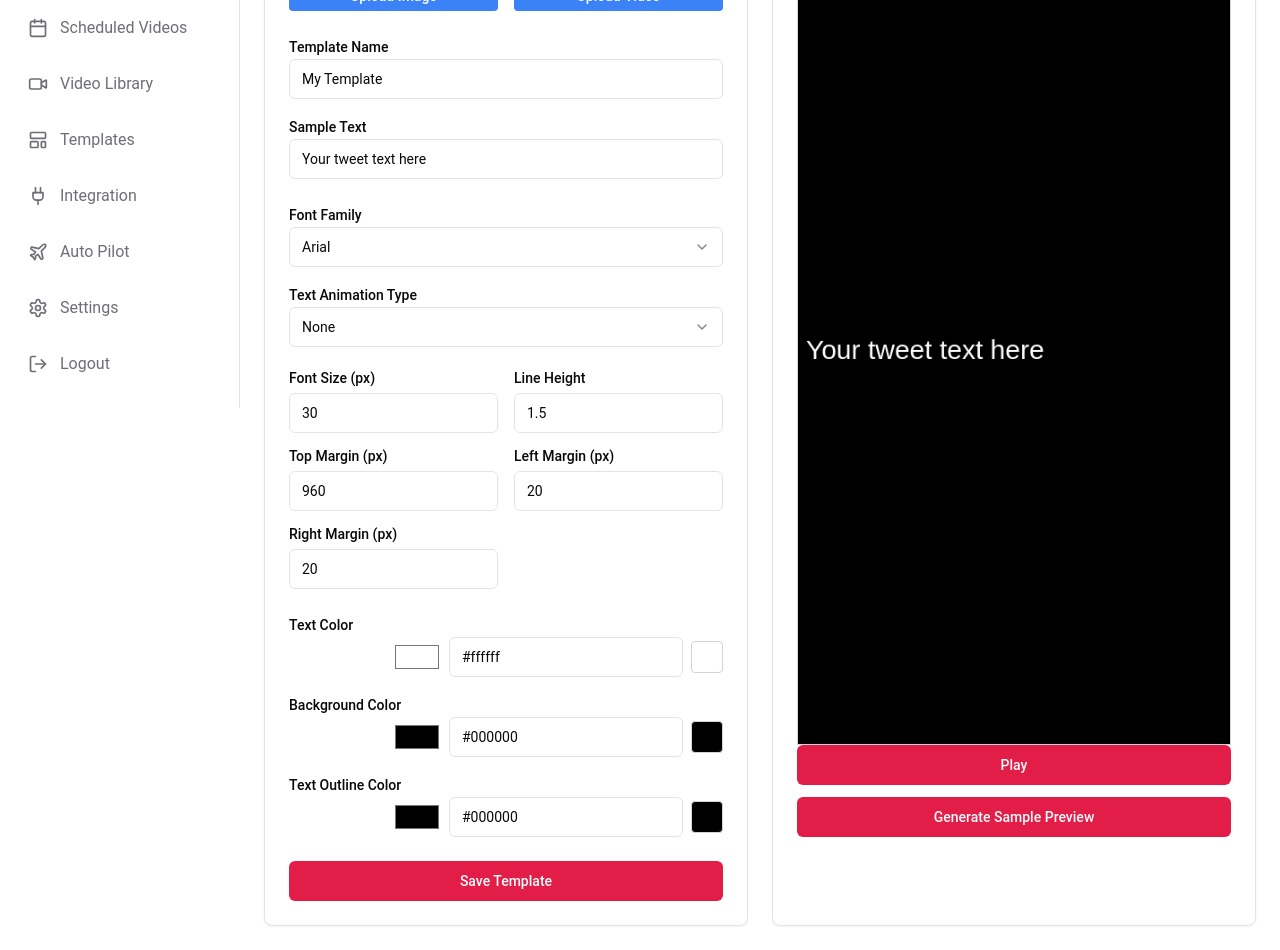
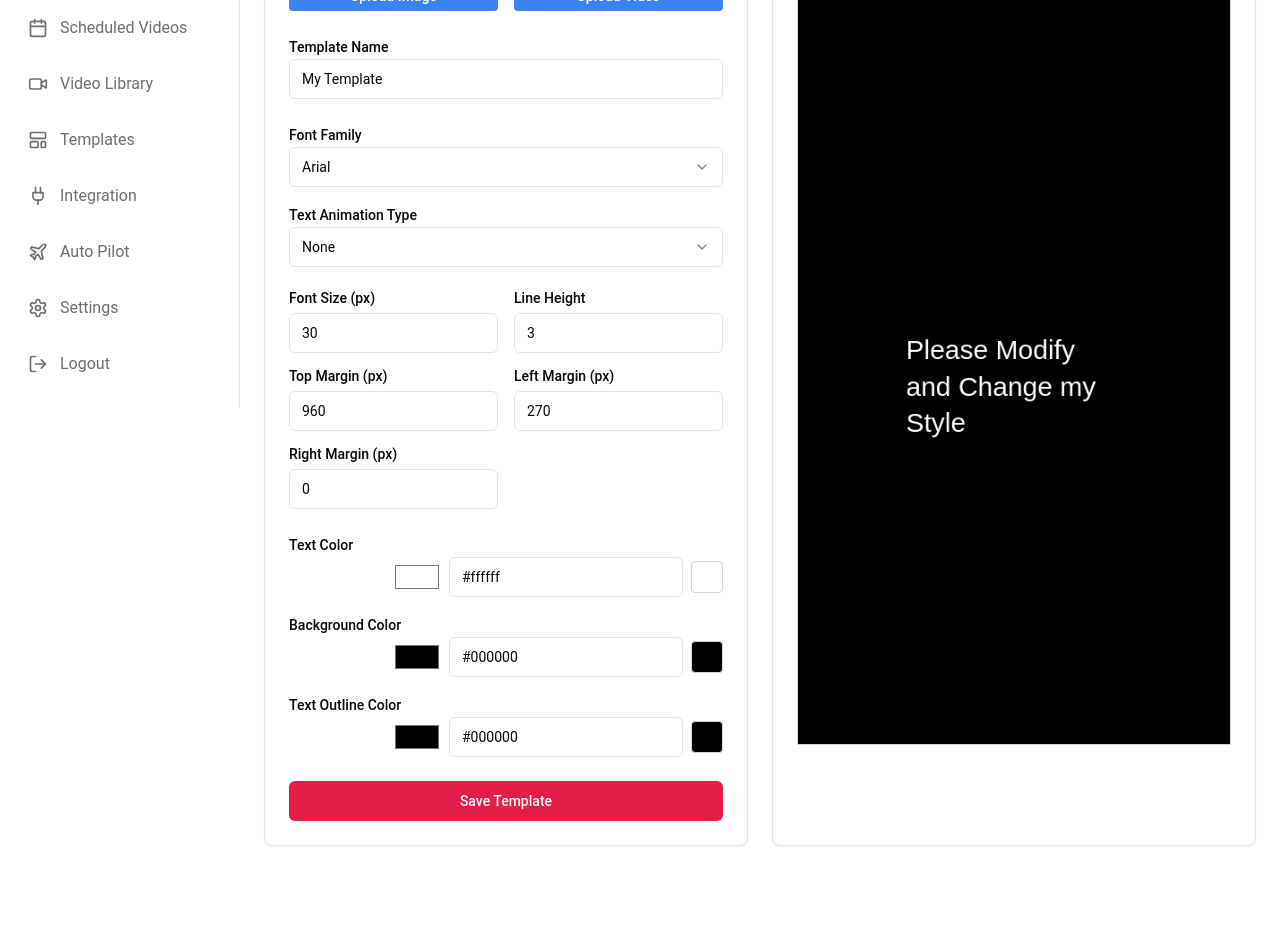
Before and after one commit to JoelOnyedika/Tweetflow, a React (Vite) app in the folder frontend/: page /1/templates/templatecreator in a window 1280 px wide. Shown: the part 240-1190 px from the top of the page. After the commit the page ends 1110 px from the top, so only its background shows below. Built offline with nearby package versions, Linux system fonts and the light colour scheme; no server answers.

Commit message:
Removed the socketio nonsense and remove the abilty for users to preview as it is pointless and also modified the preview to be more appealing by adding text wrap for users and modifying the suitable default values

```diff
--- a/frontend/package.json
+++ b/frontend/package.json
@@ -39,6 +39,7 @@
     "speak-tts": "^2.0.8",
     "tailwind-merge": "^2.5.2",
     "tailwindcss-animate": "^1.0.7",
+    "uuid": "^10.0.0",
     "zod": "^3.23.8"
   },
   "devDependencies": {
--- a/frontend/src/components/templates/ui/TemplateCreator.tsx
+++ b/frontend/src/components/templates/ui/TemplateCreator.tsx
@@ -5,6 +5,7 @@ import DashNavbar from "@/components/hero/DashNavbar";
 import Sidebar from "@/components/hero/Sidebar";
 import TemplateEdit from "./TemplateEdit";
 import TemplatePreview from "./TemplatePreview";
+import { useParams } from 'react-router-dom'
 
 // Constants for TikTok video dimensions
 export const TIKTOK_WIDTH = 1080;
@@ -12,17 +13,20 @@ export const TIKTOK_HEIGHT = 1920;
 export const CENTER_Y = TIKTOK_HEIGHT / 2;
 
 export default function TemplateCreator() {
+  const {id} = useParams()
   const [templateSettings, setTemplateSettings] = useState({
     media: null,
-    text: "Your tweet text here",
+    userId: id,
+    text: "Please Modify and Change my Style",
     fontFamily: "Arial",
+    isGenerated: false,
     fontSize: 30,
-    lineHeight: 1.5,
+    lineHeight: 3,
     textColor: "#ffffff",
     textOutline: "#000000",
     marginTop: CENTER_Y,
-    marginLeft: 20,
-    marginRight: 20,
+    marginLeft: 270,
+    marginRight: 0,
     textAnim: "None",
     templateName: "My Template",
     backgroundColor: "#000000",
--- a/frontend/src/components/templates/ui/TemplateEdit.tsx
+++ b/frontend/src/components/templates/ui/TemplateEdit.tsx
@@ -89,15 +89,6 @@ const TemplateEdit = ({ templateSettings, handleSettingChange, saveTemplate }) =
               className="w-full"
             />
           </div>
-          <div>
-            <Label htmlFor="text">Sample Text</Label>
-            <Input
-              id="text"
-              value={templateSettings.text}
-              onChange={(e) => handleSettingChange("text", e.target.value)}
-              className="w-full"
-            />
-          </div>
         </div>
 
         <div className="space-y-4">
--- a/frontend/src/components/templates/ui/TemplatePreview.tsx
+++ b/frontend/src/components/templates/ui/TemplatePreview.tsx
@@ -3,7 +3,7 @@ import { Card, CardContent } from "@/components/ui/card";
 import { TIKTOK_WIDTH, TIKTOK_HEIGHT } from "./TemplateCreator";
 import { Button } from "@/components/ui/button";
 import { useToast } from "@/components/customs/Toast";
-import io from 'socket.io-client';
+import {v4 as uuidV4} from 'uuid'
 
 const TemplatePreview = ({ templateSettings }) => {
   const canvasRef = useRef(null);
@@ -16,8 +16,6 @@ const TemplatePreview = ({ templateSettings }) => {
   const { showToast, ToastContainer } = useToast();
   const [isGenerating, setIsGenerating] = useState(false)
   const [progress, setProgress] = useState(0)
-
-  const socket = io(import.meta.env.VITE_CONVERTER_SERVER_URL);
 
 
   useEffect(() => {
@@ -88,21 +86,50 @@ const TemplatePreview = ({ templateSettings }) => {
       ctx.fillStyle = templateSettings.textColor;
       ctx.strokeStyle = templateSettings.textOutline;
       ctx.lineWidth = 2;
-      const lines = templateSettings.text.split('\n');
-      const lineHeight = templateSettings.fontSize * templateSettings.lineHeight;
 
       const scaleFactor = canvas.width / TIKTOK_WIDTH;
       const scaledMarginLeft = templateSettings.marginLeft * scaleFactor;
       const scaledMarginTop = templateSettings.marginTop * scaleFactor;
       const scaledFontSize = templateSettings.fontSize * scaleFactor;
+      const maxLineWidth = canvas.width - scaledMarginLeft * 2; // Available width for text
 
-      lines.forEach((line, index) => {
+      const lineHeight = scaledFontSize * templateSettings.lineHeight;
+
+      // Function to split text into lines that fit within the border
+      function wrapText(text, maxWidth) {
+        const words = text.split(' ');
+        let line = '';
+        const lines = [];
+
+        words.forEach(word => {
+          const testLine = line + word + ' ';
+          const testWidth = ctx.measureText(testLine).width;
+
+          if (testWidth > maxWidth && line !== '') {
+            lines.push(line);
+            line = word + ' '; // Start a new line with the current word
+          } else {
+            line = testLine;
+          }
+        });
+
+        lines.push(line.trim()); // Push the last line
+        return lines;
+      }
+
+      // Split text into multiple lines, considering newlines and word wrapping
+      const inputLines = templateSettings.text.split('\n');
+      const wrappedLines = inputLines.flatMap(line => wrapText(line, maxLineWidth));
+
+      wrappedLines.forEach((line, index) => {
         const x = scaledMarginLeft;
-        const y = scaledMarginTop + (index * lineHeight * scaleFactor);
+        const y = scaledMarginTop + (index * lineHeight);
+
         ctx.strokeText(line, x, y);
         ctx.fillText(line, x, y);
       });
     }
+
 
     function drawFrame() {
       ctx.clearRect(0, 0, canvas.width, canvas.height);
@@ -173,28 +200,6 @@ const TemplatePreview = ({ templateSettings }) => {
     }
   };
 
-  async function handleGeneratePreview() {
-    const response = await fetch(`${import.meta.env.VITE_CONVERTER_SERVER_URL}/api/create-template`, {
-      method: 'POST',
-      headers: {'Content-Type': 'application/json'},
-      body: JSON.stringify(templateSettings)
-    })
-
-    setIsGenerating(true)
-    const data = await response.json()
-    socket.on('video_progress', (data) => {
-      setProgress(data.progress);
-    });
-
-    // Cleanup the socket connection
-    return () => socket.disconnect();
-    console.log(data)
-    if (data.error) {
-      console.log(data.error)
-      showToast(data.error.message, 'error')
-    }
-  }
-
   const isVideo = templateSettings.media && templateSettings.media.startsWith('data:video/');
 
   return (
@@ -222,6 +227,7 @@ const TemplatePreview = ({ templateSettings }) => {
           />
         )}
         <div className="flex space-y-3 flex-col">
+        {isVideo && (
           <Button
             className="w-full"
             onClick={handlePreviewClick}
@@ -229,12 +235,7 @@ const TemplatePreview = ({ templateSettings }) => {
           >
             {isLoading ? "Loading..." : isPlaying ? "Pause" : "Play"}
           </Button>
-          <Button
-            className="w-full"
-            onClick={handleGeneratePreview}
-          >
-            {isGenerating ? `Video Processing Progress: ${Math.round(progress)}%` : "Generate Sample Preview"}
-          </Button>
+        )}
         </div>
       </CardContent>
       <ToastContainer />
```
Also changed, not shown: 2 other files (tests, documents, lock files or other folders).
